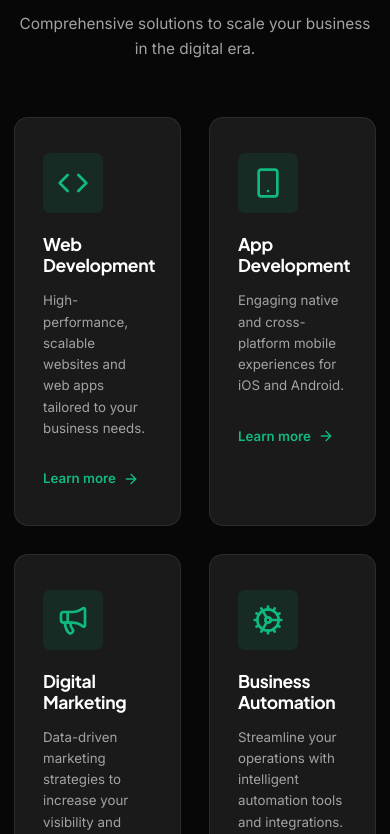
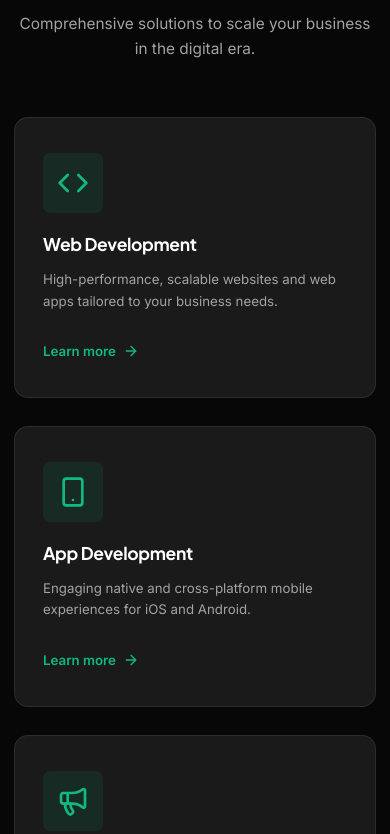
Before and after one commit to kunal1162/3Stack, a React (Vite) app: page / in a window 390 px wide. Shown: the part 930-1764 px from the top of the page. Built offline with nearby package versions, Linux system fonts and the light colour scheme.

Commit message:
grid 1fr

```diff
--- a/src/styles/responsive.css
+++ b/src/styles/responsive.css
@@ -19,6 +19,9 @@
 
 /* Small Devices (Landscape phones, less than 768px) */
 @media (max-width: 767.98px) {
+  .grid-cols-3 {
+    grid-template-columns: 1fr;
+  }
   .grid-cols-2 {
     grid-template-columns: 1fr;
   }
```
